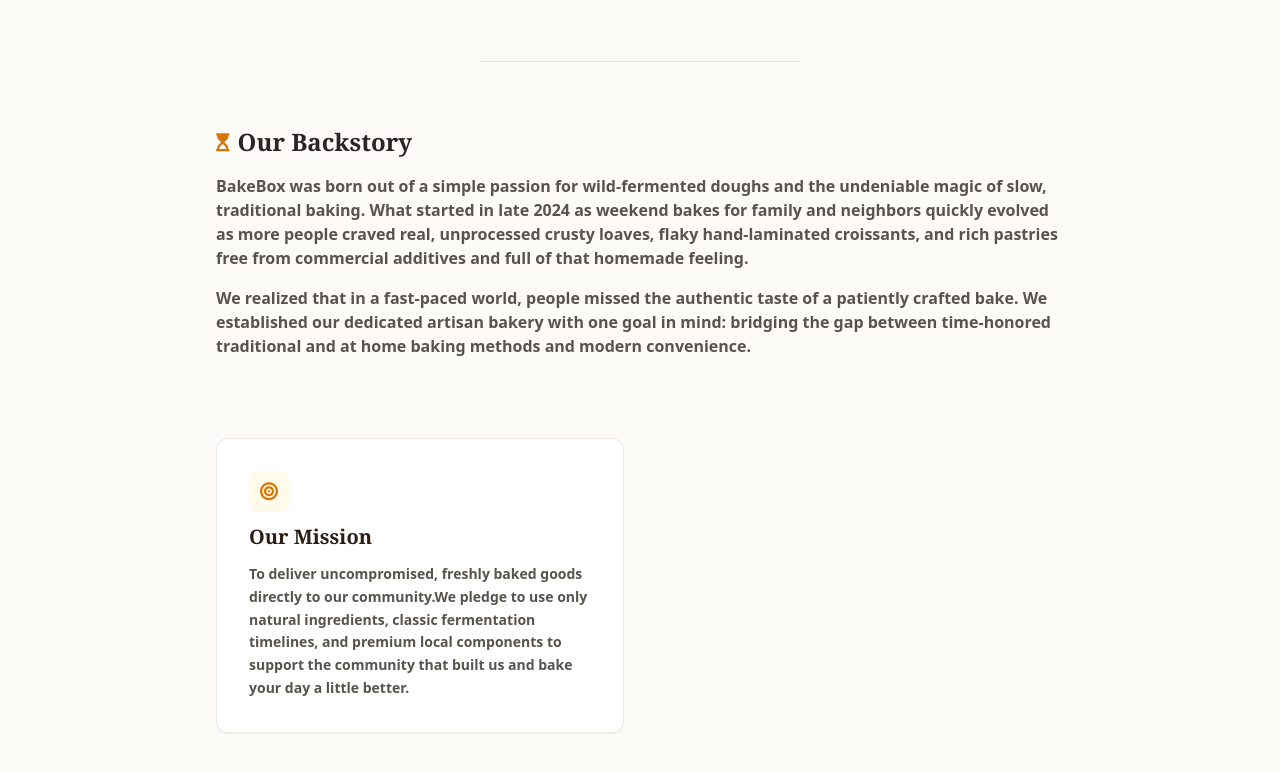
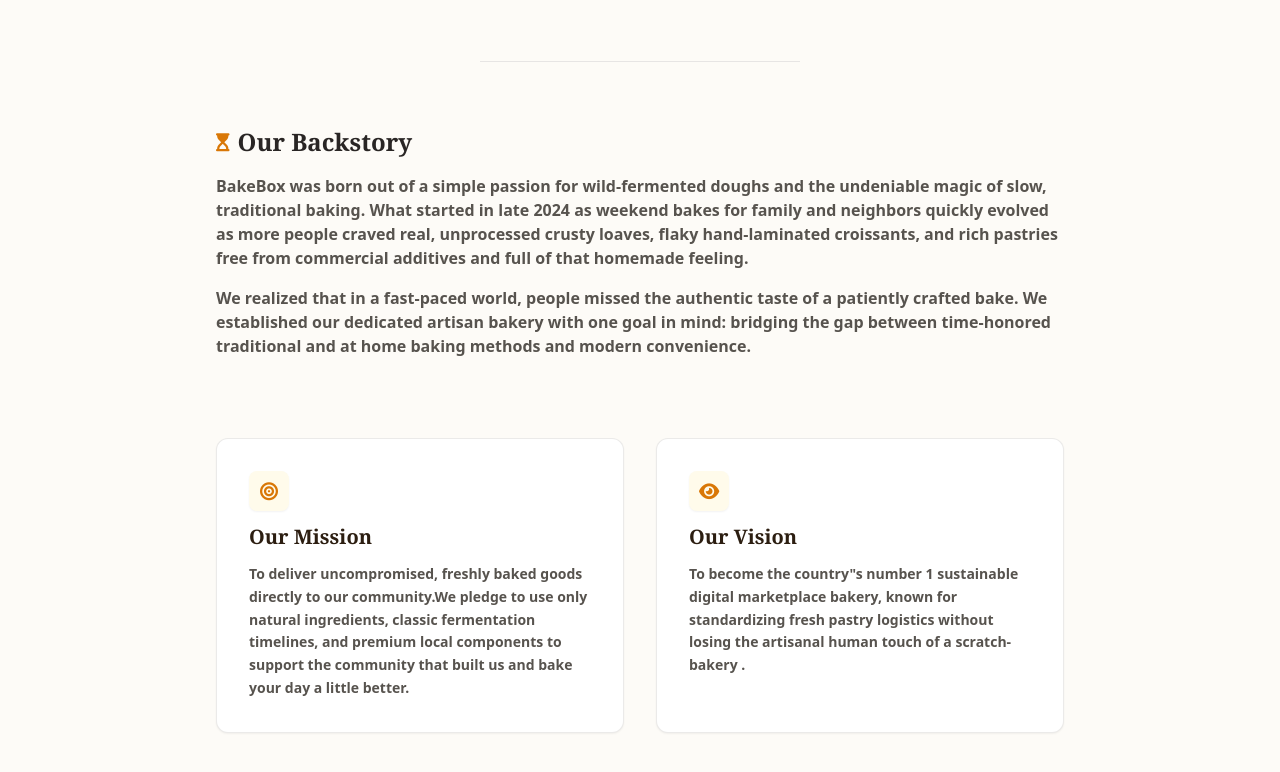
Before and after one commit to Conrad008/BakeBox, a website: page about.html in a window 1280 px wide. Shown: the part 310-1082 px from the top of the page. Drawn offline with nearby package versions, Linux system fonts and the light colour scheme.

Commit message:
feat: add vision section

```diff
--- a/about.html
+++ b/about.html
@@ -114,6 +114,23 @@
 
             </div>
 
+            <div class="bg-white border border-stone-200/80 p-8 rounded-xl shadow-sm space-y-3">
+                <div class="w-10 h-10 bg-amber-50 text-thirdPalette rounded-lg flex items-center justify-center text-lg shadow-sm">
+                    <i class="fa-solid fa-eye"></i>
+                </div>
+
+                <h3 class="text-xl font-bold font-customFont text-secondaryPalette">
+                    Our Vision
+
+                </h3>
+                <p class="text-stone-600 text-sm leading-relaxed font-bold">
+                    To become the country"s number 1 sustainable digital marketplace bakery,
+                    known for standardizing fresh pastry logistics without losing the artisanal
+                    human touch of a scratch-bakery .
+                </p>
+
+            </div>
+
         </section>
 
     </main>
```
